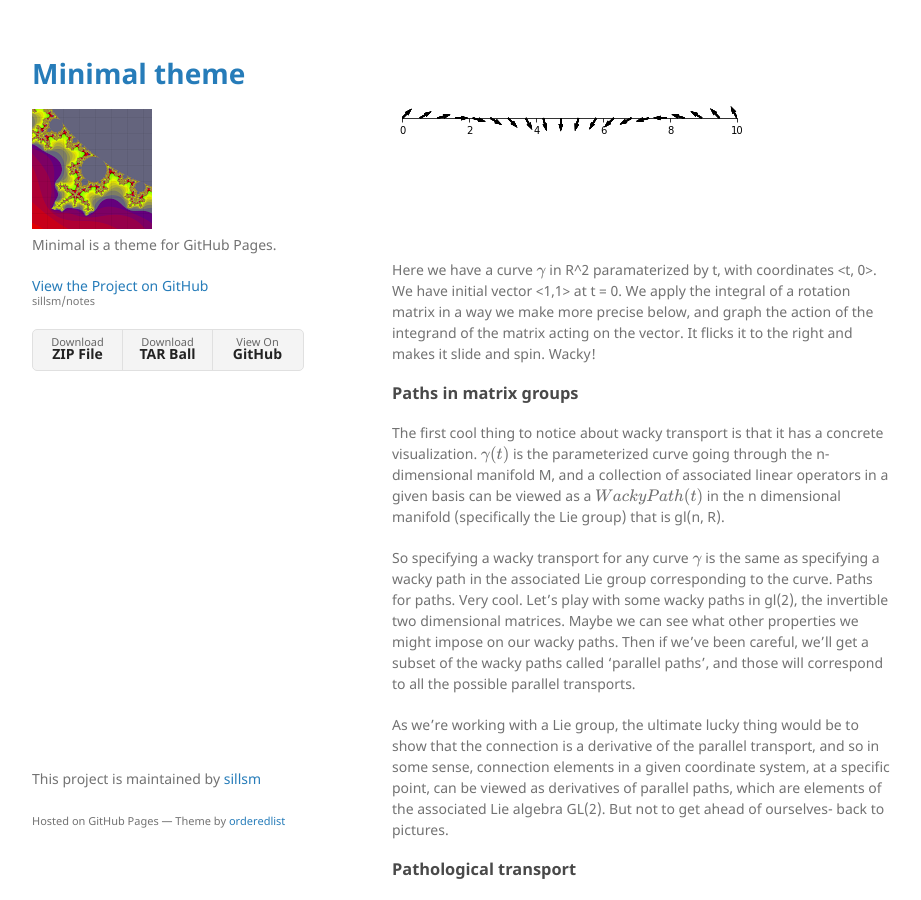
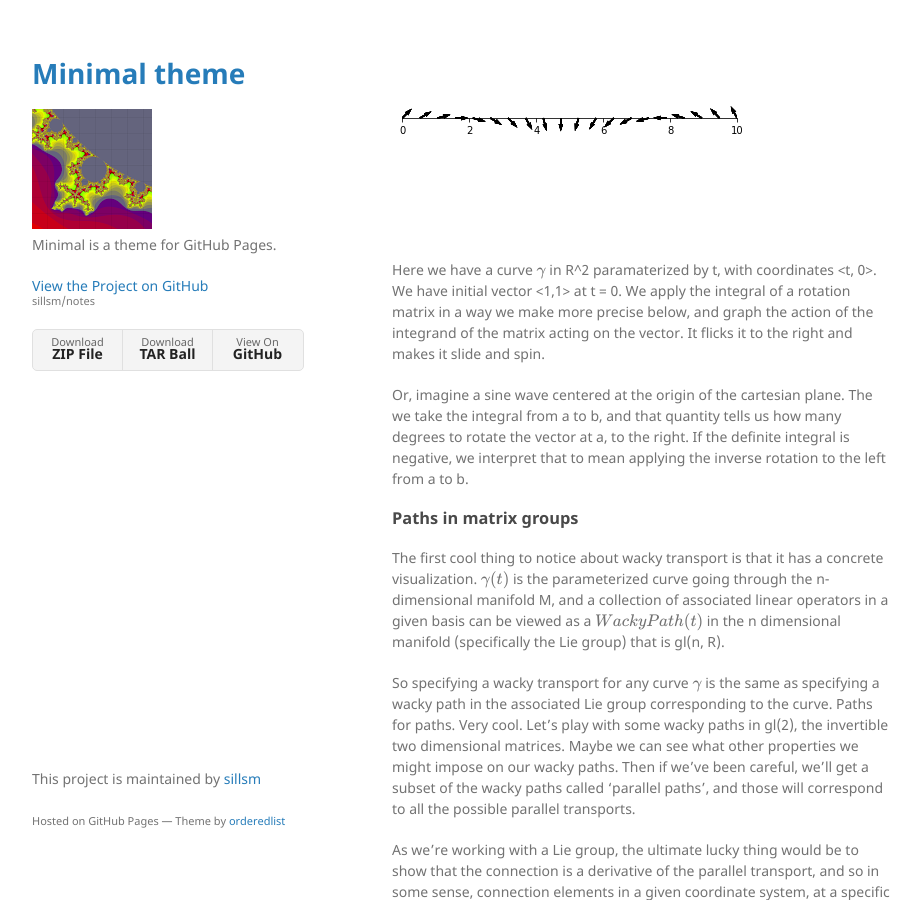
Before and after one commit to sillsm/notes, a Jekyll site: the page built from _posts/2022-03-02-shorter.md, in a window 1280 px wide and 900 px high, scrolled down 4900 px. Shown: the whole window, without its empty margins (178-1099 px from the left). Built offline with Jekyll 4.4.1, drawn with Linux system fonts in a browser that asks for light colours; formulas are drawn with MathJax 3.

Commit message:
Update 2022-03-02-shorter.md

```diff
--- a/_posts/2022-03-02-shorter.md
+++ b/_posts/2022-03-02-shorter.md
@@ -367,7 +367,9 @@ Let's visualize some wacky actions of these matrix groups on vectors defined alo
 
  ![svg](../pics/shorter/wacky1.png)
 
-Here we have a curve $$ \gamma $$ in R^2 paramaterized by t, with coordinates <t, 0>. We have initial vector <1,1> at t = 0. We apply the integral of a rotation matrix in a way we make more precise below, and graph the action of the integrand of the matrix acting on the vector. It flicks it to the right and makes it slide and spin. Wacky!
+Here we have a curve $$ \gamma $$ in R^2 paramaterized by t, with coordinates <t, 0>. We have initial vector <1,1> at t = 0. We apply the integral of a rotation matrix in a way we make more precise below, and graph the action of the integrand of the matrix acting on the vector. It flicks it to the right and makes it slide and spin.
+
+Or, imagine a sine wave centered at the origin of the cartesian plane. The we take the integral from a to b, and that quantity tells us how many degrees to rotate the vector at a, to the right. If the definite integral is negative, we interpret that to mean applying the inverse rotation to the left from a to b.
 
 ### Paths in matrix groups
 
```
